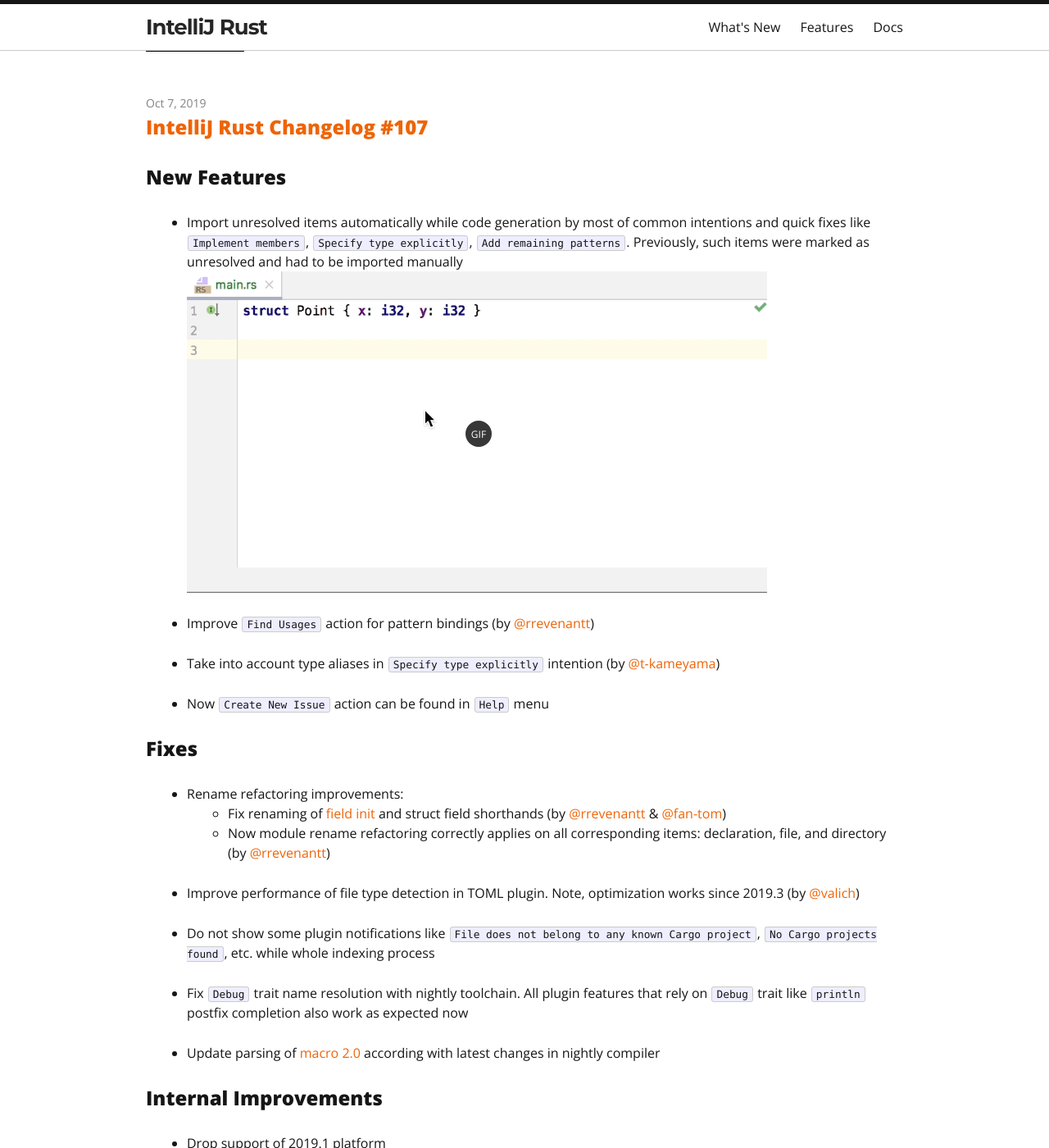
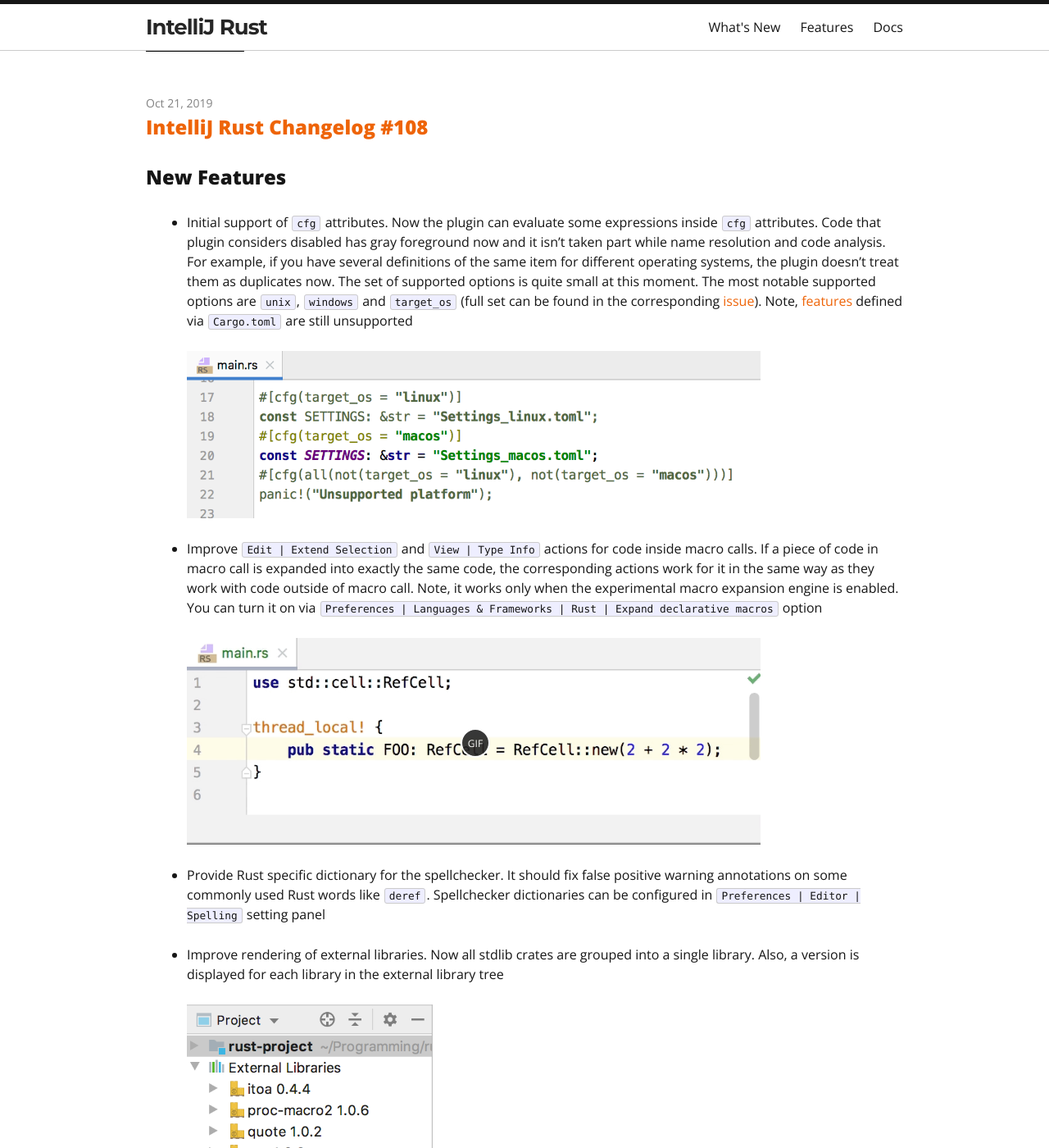
Before and after one commit to intellij-rust/intellij-rust.github.io, a Jekyll site: the page built from index.html, in a window 1280 px wide and 1400 px high, scrolled down 1436 px. Shown: the whole window at 82% size. Built offline with Jekyll 4.4.1, drawn with Linux system fonts in a browser that asks for light colours; nearby versions of some CDN libraries; some web fonts are replaced; some of the changed text lies outside the part shown.

Commit message:
Changelog 108

```diff
--- a/_includes/gif-img.html
+++ b/_includes/gif-img.html
@@ -1,3 +1,3 @@
-<img class="gif" data-wait="true" data-scope="gif-scope" width="{{ include.w }}%"
+<img class="gif" data-wait="true" data-scope="gif-scope" width="{{ include.w }}"
      src="{{ include.path }}.png"
      data-gif="{{ include.path }}.gif"/>
--- a/_posts/2019-10-07-changelog-107.markdown
+++ b/_posts/2019-10-07-changelog-107.markdown
@@ -11,7 +11,7 @@
 * Import unresolved items automatically while code generation by most of common intentions and quick fixes like
 `Implement members`, `Specify type explicitly`, `Add remaining patterns`.
 Previously, such items were marked as unresolved and had to be imported manually
-{% include gif-img.html path="/assets/posts/changelog-107/generated-item-auto-import" w="90" %}
+{% include gif-img.html path="/assets/posts/changelog-107/generated-item-auto-import" w="90%" %}
 
 <!-- https://github.com/intellij-rust/intellij-rust/pull/4405 -->
 * Improve `Find Usages` action for pattern bindings (by [@rrevenantt])
--- /dev/null
+++ b/_posts/2019-10-21-changelog-108.markdown
@@ -0,0 +1,63 @@
+---
+layout: post
+title: "IntelliJ Rust Changelog #108"
+date: 2019-10-21 17:14:48 +0300
+---
+
+
+## New Features
+
+<!-- https://github.com/intellij-rust/intellij-rust/pull/4537 -->
+<!-- https://github.com/intellij-rust/intellij-rust/pull/4488 -->
+<!-- https://github.com/intellij-rust/intellij-rust/pull/4342 -->
+*  Initial support of `cfg` attributes.
+Now the plugin can evaluate some expressions inside `cfg` attributes.
+Code that plugin considers disabled has gray foreground now and it isn't taken part while name resolution and code analysis.
+For example, if you have several definitions of the same item for different operating systems, the plugin doesn't treat them as duplicates now.
+The set of supported options is quite small at this moment. The most notable supported options are `unix`, `windows` and `target_os`
+(full set can be found in the corresponding [issue](https://github.com/intellij-rust/intellij-rust/pull/4488)).
+Note, [features](https://doc.rust-lang.org/cargo/reference/manifest.html#the-features-section) defined via `Cargo.toml` are still unsupported
+
+    <img src="/assets/posts/changelog-108/cfg-attributes.png" alt="cfg attributes" width="700px"/>
+
+<!-- https://github.com/intellij-rust/intellij-rust/pull/4398 -->
+* Improve `Edit | Extend Selection` and `View | Type Info` actions for code inside macro calls.
+If a piece of code in macro call is expanded into exactly the same code,
+the corresponding actions work for it in the same way as they work with code outside of macro call.
+Note, it works only when the experimental macro expansion engine is enabled.
+You can turn it on via `Preferences | Languages & Frameworks | Rust | Expand declarative macros` option
+
+    {% include gif-img.html path="/assets/posts/changelog-108/extend-selection-in-macros" w="700px" %}
+
+<!-- https://github.com/intellij-rust/intellij-rust/pull/4474 -->
+* Provide Rust specific dictionary for the spellchecker. It should fix false positive warning annotations on some commonly used Rust words like `deref`.
+Spellchecker dictionaries can be configured in `Preferences | Editor | Spelling` setting panel
+
+<!-- https://github.com/intellij-rust/intellij-rust/pull/4523 -->
+* Improve rendering of external libraries. Now all stdlib crates are grouped into a single library.
+Also, a version is displayed for each library in the external library tree
+
+    <img src="/assets/posts/changelog-108/external-libraries.png" alt="external libraries" width="300px"/>
+
+
+<!-- https://github.com/intellij-rust/intellij-rust/pull/4478 -->
+* Parse [associated type bounds](https://github.com/rust-lang/rfcs/blob/master/text/2289-associated-type-bounds.md) properly
+
+<!-- https://github.com/intellij-rust/intellij-rust/pull/2651 -->
+* Display items generated by macros in [Structure View](https://www.jetbrains.com/help/idea/viewing-structure-of-a-source-file.html)
+
+## Fixes
+
+<!-- https://github.com/intellij-rust/intellij-rust/pull/4507 -->
+* Process library with custom source location properly.
+Previously, if library `Cargo.toml` had custom [path](https://doc.rust-lang.org/cargo/reference/manifest.html#configuring-a-target) of `lib` target,
+the sources were not indexed sometimes that led to unexpected unresolved names
+
+<!-- https://github.com/intellij-rust/intellij-rust/pull/4490 -->
+* Improve editor responsiveness while macro expansion process
+
+<!-- https://github.com/intellij-rust/intellij-rust/pull/4461 -->
+* Fix Rust language injection into doc comments with 2019.3 EAPs
+
+
+Full set of changes can be found [here](https://github.com/intellij-rust/intellij-rust/milestone/16)
```
Also changed, not shown: assets/posts/changelog-108/cfg-attributes.png (added), assets/posts/changelog-108/extend-selection-in-macros.png (added), assets/posts/changelog-108/external-libraries.png (added), 1 other file.
